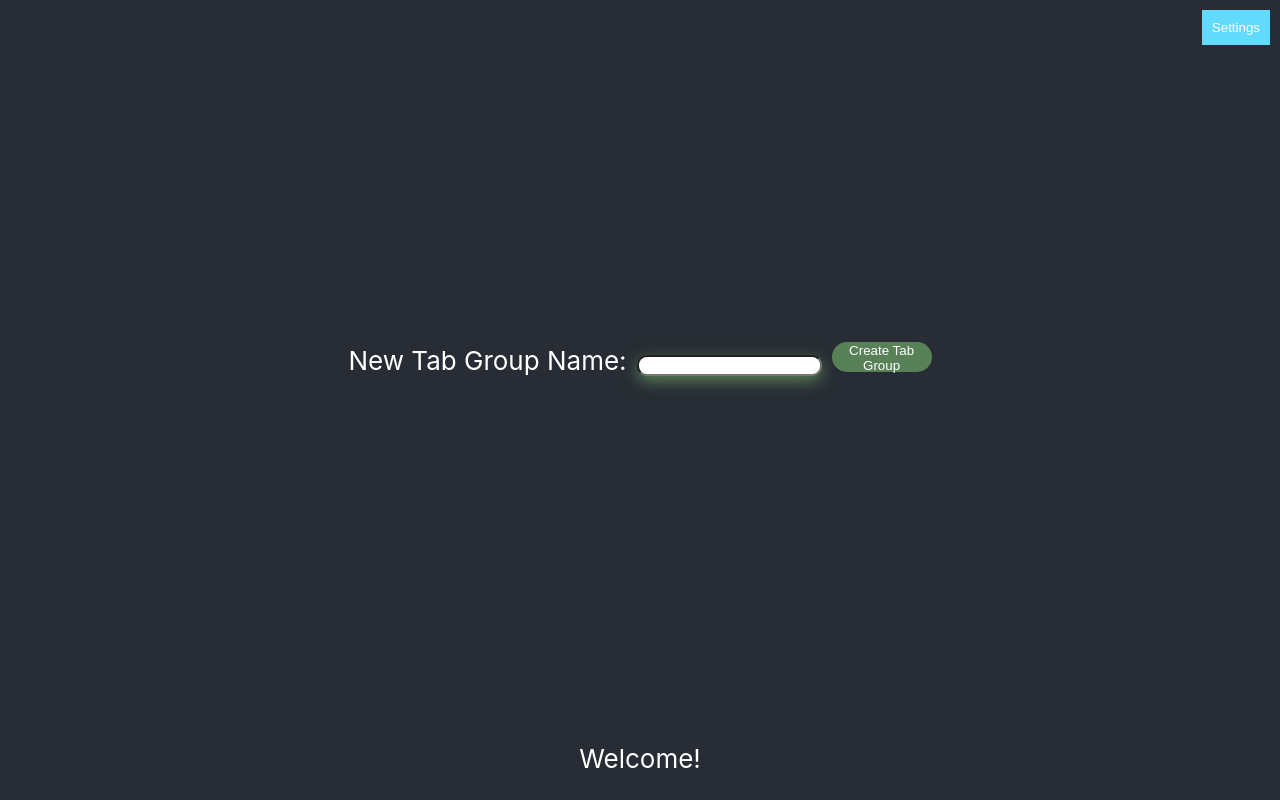
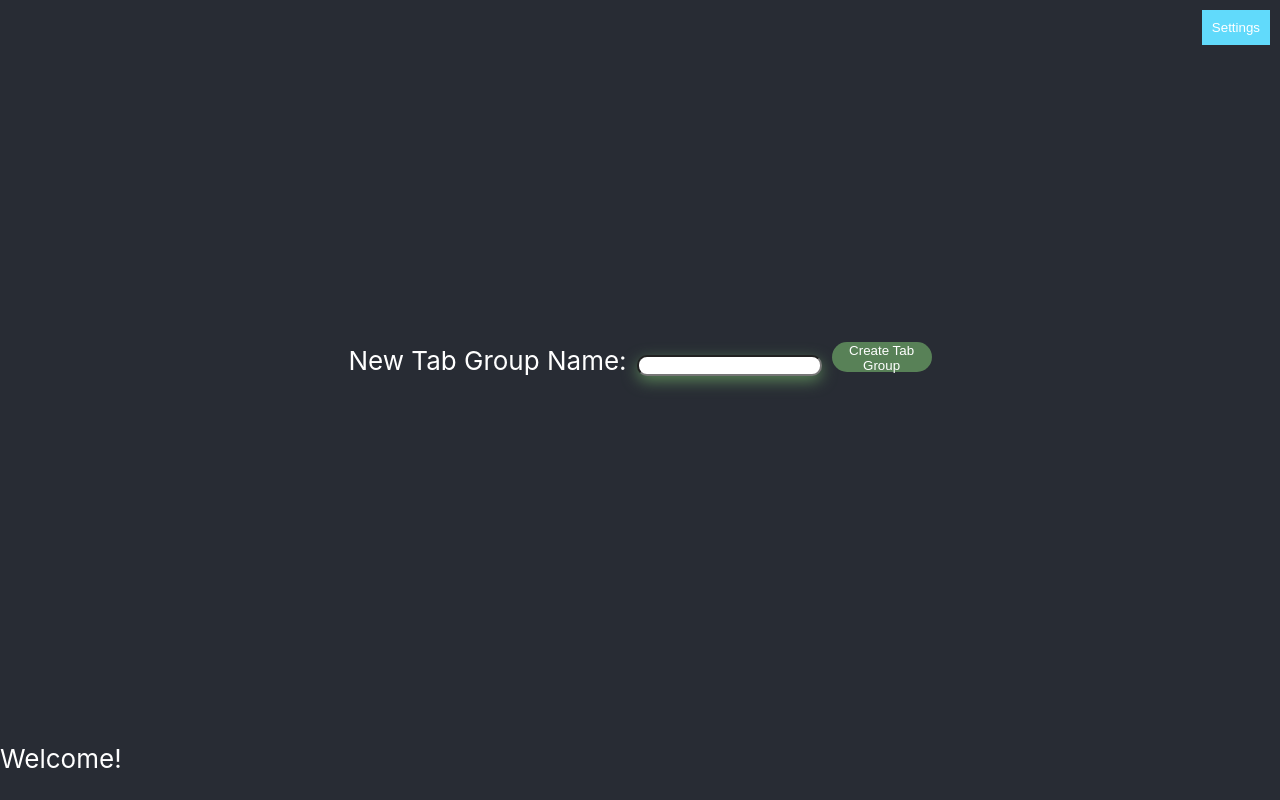
Before and after one commit to OmoT7/IEEE-POST, a React (Create React App) app: page / in a window 1280 px wide. Built offline with nearby package versions, Linux system fonts and the light colour scheme.

Commit message:
links left side

```diff
--- a/src/Dropdown.js
+++ b/src/Dropdown.js
@@ -168,7 +168,7 @@ const Dropdown = () => {
     <div >
       {/* This is the Dropbox */}
                                 {/* This is the style for the drop box */}
-    <header className="settings-header" style={{ backgroundColor: backgroundColor }}>
+    <header className="settings-header" style={{ backgroundColor: backgroundColor , overflowY: 'auto', maxHeight: '100%', display: 'flex', flexDirection: 'column', alignItems: 'flex-start', WebkitOverflowScrolling: 'touch' }}>
       <div className = "DropBox" style={{ overflowY: 'auto', maxHeight: '100%', display: 'flex', flexDirection: 'column', alignItems: 'flex-start', WebkitOverflowScrolling: 'touch' }}>
         {tabGroups.map((tabGroup, index) => (
           <TabGroup
@@ -202,7 +202,7 @@ const Dropdown = () => {
       </div>
       {(!showBox || userName) && (
               <>
-                {!showBox && <p>Welcome{userName ? `, ${userName}` : '!'}</p>}
+                {!showBox && <p classname = "welcome">Welcome{userName ? `, ${userName}` : '!'}</p>}
                 <button className="settings-button" onClick={handleButtonClick}>
                   Settings
                 </button>
--- a/src/app_home.css
+++ b/src/app_home.css
@@ -95,3 +95,9 @@ body {
   border: none;
   cursor: pointer;
 }
+
+.welcome {
+  text-align: center;
+  justify-content: center;
+  align-items: center;
+}
```
